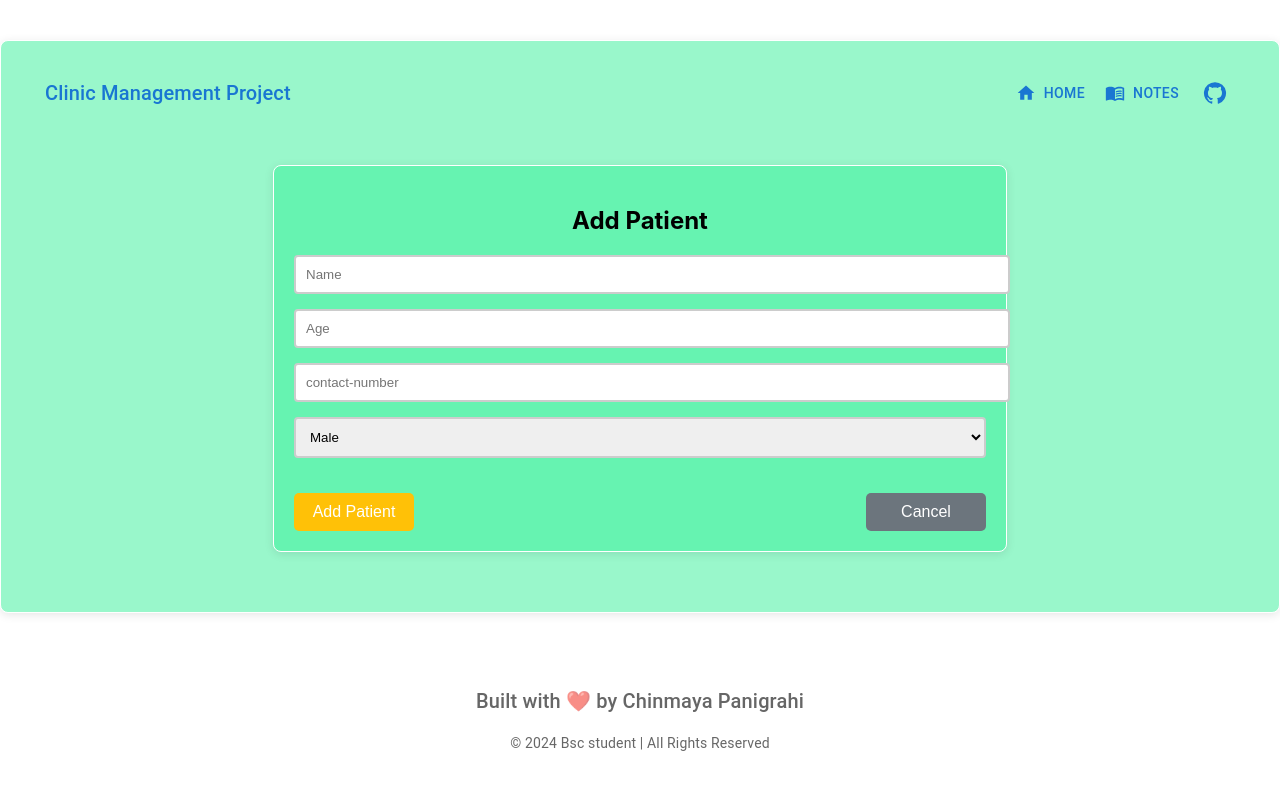
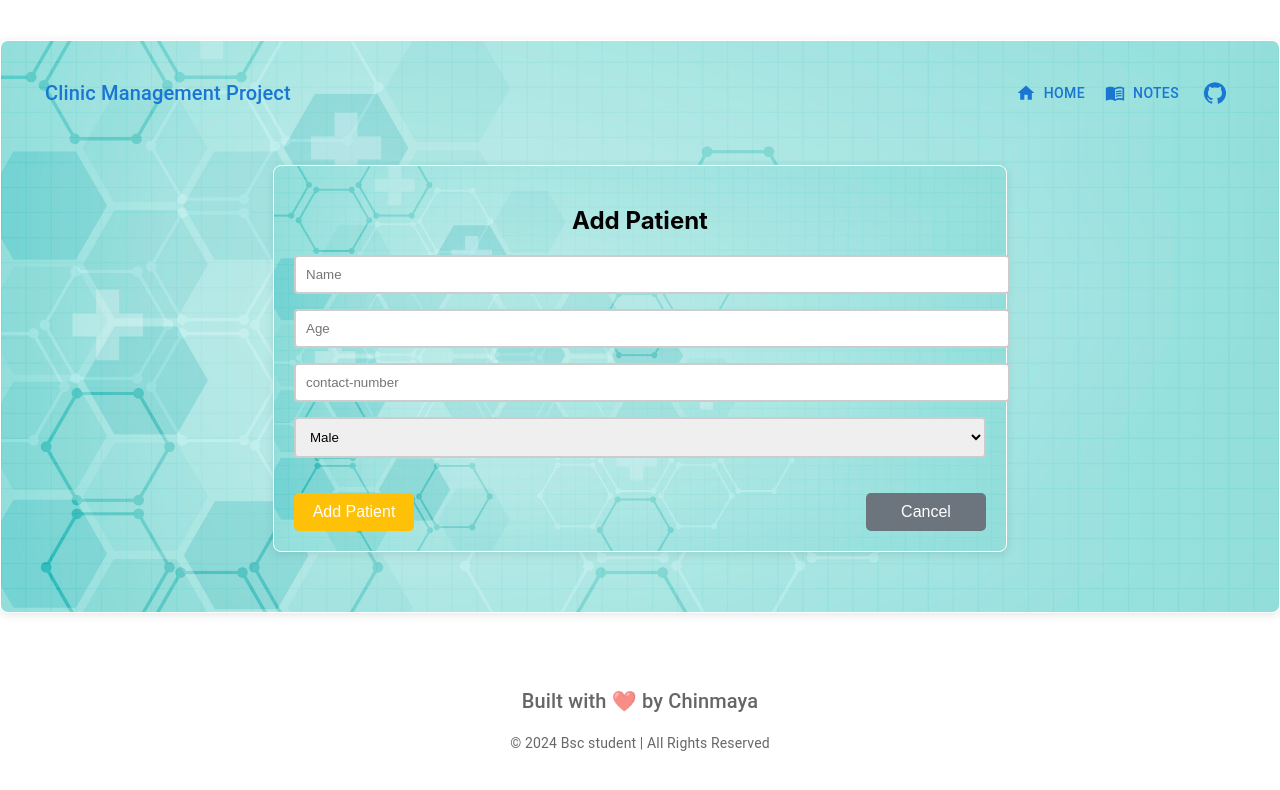
Before and after one commit to 88chinu/clinicManagement, a React (Create React App) app in the folder client/: page /add in a window 1280 px wide. Shown: the top 790 px of the page. Built offline with nearby package versions, Linux system fonts and the light colour scheme.

Commit message:
frontend styling

```diff
--- a/client/src/App.css
+++ b/client/src/App.css
@@ -1,4 +1,9 @@
 .box-container {
+  background-image: url('./61802.jpg'); /* Adjust the path as needed */
+  background-size: cover; /* Ensures the image covers the entire div */
+  background-position: center; /* Centers the image */
+  background-repeat: no-repeat; /* Prevents the image from repeating */
+  /* min-height: 100vh; Ensures the div takes up the full height of the viewport */
   display: flex;
   flex-direction: column;
   align-items: center;
@@ -10,21 +15,12 @@
   max-width: auto;
   /* Changed from fixed width to max-width */
   margin: 40px auto;
-  background-color:rgb(53, 240, 152, 0.5 );
-
+  /* background-color:rgb(53, 240, 152, 0.5 ); */
 }
 
-/* img:hover {
-    opacity: 0.5;
-  } */
-
-/* {
-  background-image: url('/workspace/clinicManagement/client/src/61802.jpg');
-  background-repeat: no-repeat;
-  background-size: cover ;
-  opacity
-} */
-
+footer{
+  height: 100px;
+}
 /* Form Styles */
 .form-container {
   width: 100%;
--- a/client/src/App.js
+++ b/client/src/App.js
@@ -7,7 +7,7 @@ import PatientEdit from './components/updatePatient';
 import Footer from './components/footer';
 import Navbar from './components/Navbar';
 import HomePage from './components/homePage';
-import './App.css'
+import './App.css'; // Make sure this contains your CSS
 
 const App = () => {
     return (
--- a/client/src/components/footer.js
+++ b/client/src/components/footer.js
@@ -15,7 +15,7 @@ const Footer = () => (
     }}
   >
     <Typography variant="h6" gutterBottom>
-      Built with ❤️ by Chinmaya Panigrahi
+      Built with ❤️ by Chinmaya
     </Typography>
     <Typography variant="body2" sx={{ mt: 2 }}>
       © {new Date().getFullYear()} Bsc student | All Rights Reserved
--- a/client/src/components/homePage.js
+++ b/client/src/components/homePage.js
@@ -4,13 +4,12 @@ import { Container, Typography, Button, Box } from '@mui/material';
 
 const HomePage = () => {
     return (
-      // <img src="/workspace/clinicManagement/client/src/61802.jpg" alt="backgroung">
       <Container maxWidth="lg" sx={{ textAlign: 'center', py: 5 }}>
         <Typography variant="h2" component="h1" color="primary" gutterBottom>
           Welcome to the Clinic Management System
         </Typography>
         <Typography variant="h5" gutterBottom>
-          Manage Patients efficiently.
+          Manage Patients Efficiently
         </Typography>
         <Box mt={4}>
         <Button
@@ -23,7 +22,6 @@ const HomePage = () => {
         </Button>
       </Box>
       </Container>
-    //  </img>
   );
 };
 
```
